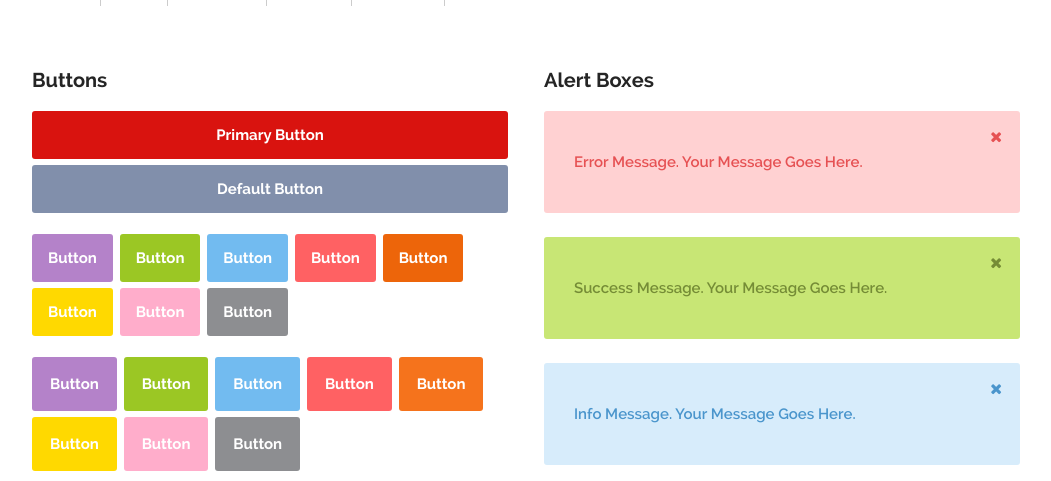
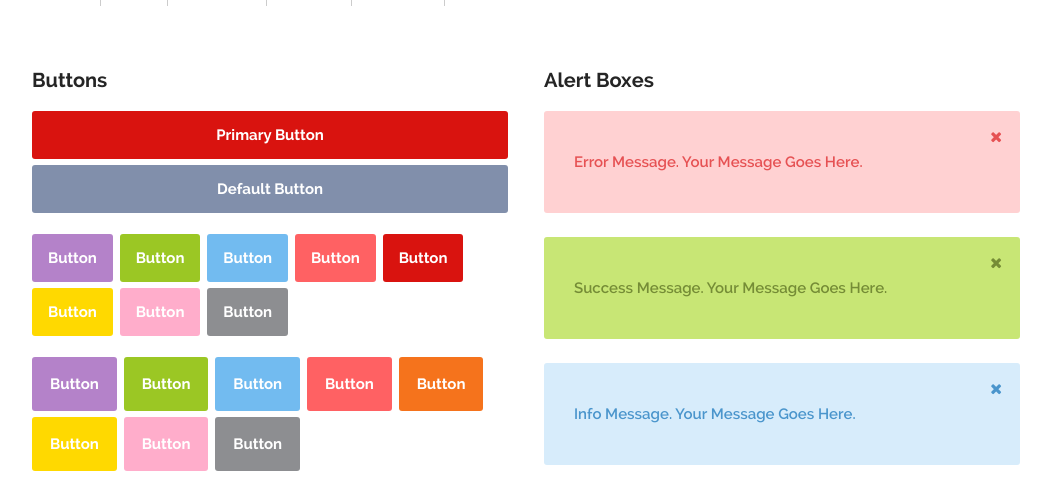
Before and after one commit to dirtybeach/dirtybeach.github.io, a PHP site: page /demo.html in a window 1280 px wide, with the pointer over the restyled element. Shown: the part 2378-2859 px from the top of the page, without its empty margins (114-1165 px from the left). Run offline with PHP 8.4, Linux system fonts and the light colour scheme; some libraries are stand-ins or nearby versions.

```diff
--- a/css/main.css
+++ b/css/main.css
@@ -490,7 +490,7 @@ button.full-width, .button.full-width {
 	background: #f5731c;
 }
 .button.orange:hover {
-	background-color: #ed650a;
+	background-color: #D9130F;
 }
 .button.stroke.pink {
 	border-color: #ffadcb;
```
